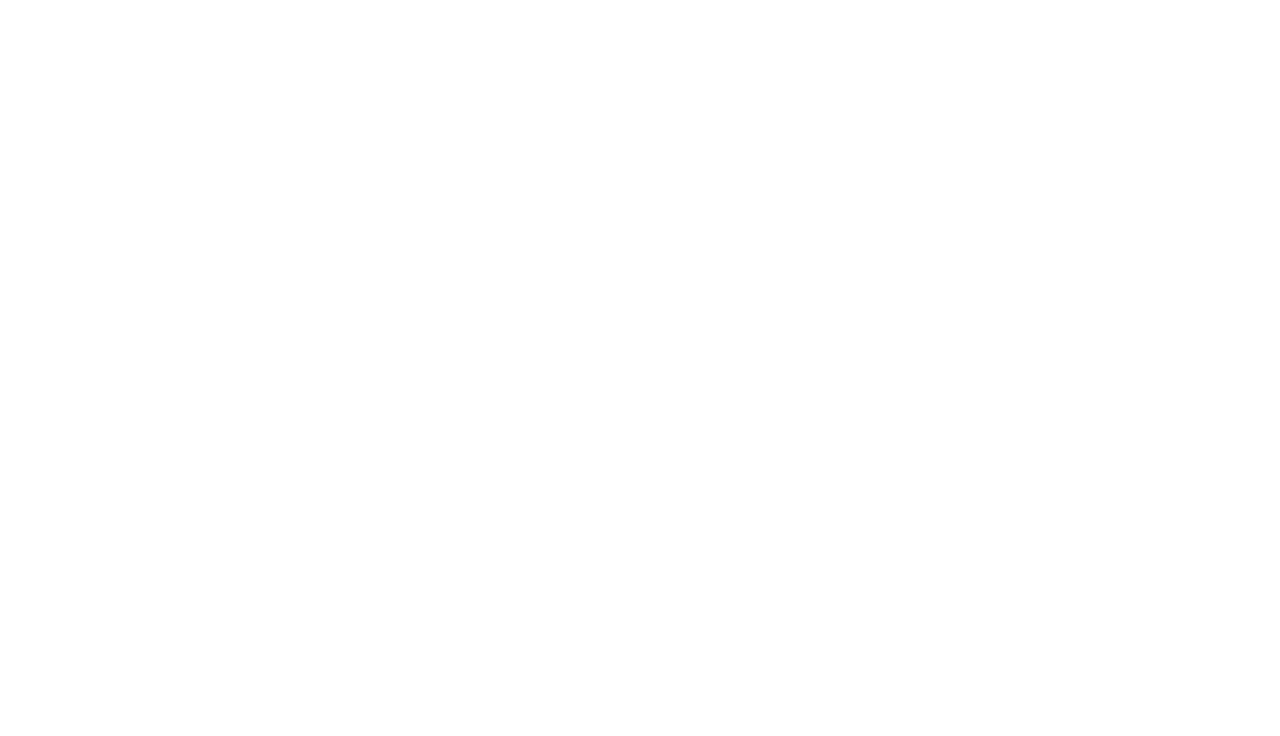
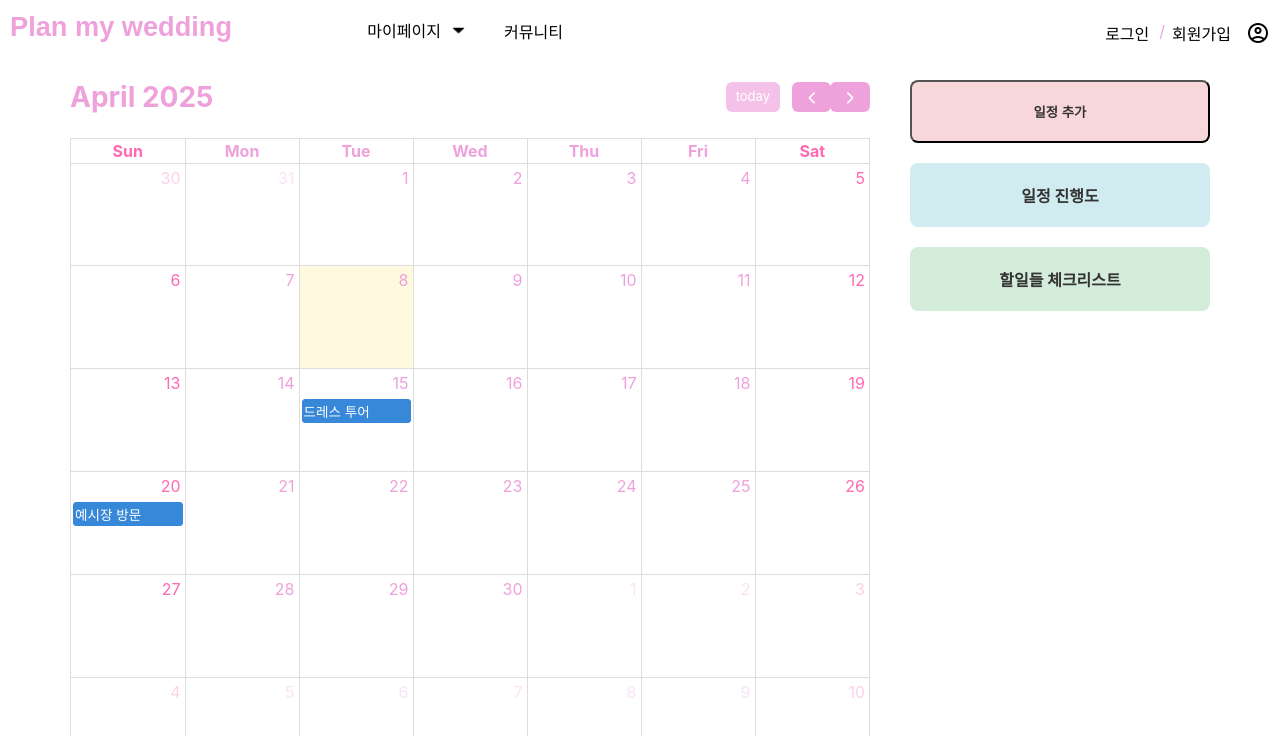
Before and after one commit to yugwangmyeong/PlanMyWedding, a React (Create React App) app in the folder front/: page /calender in a window 1280 px wide. Before the commit this address had no page. Shown: the top 736 px of the page. Built offline with nearby package versions, Linux system fonts and the light colour scheme.

Commit message:
차예린 첫번쨰 커밋 04/02

```diff
--- a/front/package.json
+++ b/front/package.json
@@ -3,6 +3,8 @@
   "version": "0.1.0",
   "private": true,
   "dependencies": {
+    "@fullcalendar/daygrid": "^6.1.15",
+    "@fullcalendar/react": "^6.1.15",
     "@testing-library/dom": "^10.4.0",
     "@testing-library/jest-dom": "^6.6.3",
     "@testing-library/react": "^16.2.0",
@@ -10,7 +12,7 @@
     "react": "^19.0.0",
     "react-dom": "^19.0.0",
     "react-router-dom": "^7.4.1",
-    "react-scripts": "5.0.1",
+    "react-scripts": "^5.0.1",
     "recharts": "^2.15.1",
     "web-vitals": "^2.1.4"
   },
--- a/front/src/App.js
+++ b/front/src/App.js
@@ -2,14 +2,14 @@
 import { BrowserRouter, Routes, Route } from 'react-router-dom';
 import Header from './components/Header';
 import Login from './components/Login';
-
-
+import Calender from './components/Calender'; // ✅ 캘린더 컴포넌트 import 추가
 
 function App() {
   return (
     <BrowserRouter>
       <div className="App">
         <Routes>
+          {/* 기본 경로 → 로그인 */}
           <Route
             path="/"
             element={
@@ -18,7 +18,12 @@
               </div>
             }
           />
+
+          {/* Header 컴포넌트 라우트 */}
           <Route path="/header" element={<Header />} />
+
+          {/* ✅ Calender 컴포넌트 라우트 추가 */}
+          <Route path="/calender" element={<Calender />} />
         </Routes>
       </div>
     </BrowserRouter>
--- /dev/null
+++ b/front/src/components/Calender.jsx
@@ -0,0 +1,96 @@
+import React, { useRef, useEffect, useState } from "react";
+import FullCalendar from "@fullcalendar/react";
+import dayGridPlugin from "@fullcalendar/daygrid";
+import Header from "./Header";
+import "./styles/Calender.css";
+
+const Calender = () => {
+  const calendarRef = useRef(null);
+  const [isModalOpen, setIsModalOpen] = useState(false);
+  const [newTitle, setNewTitle] = useState("");
+  const [newDate, setNewDate] = useState("");
+
+  useEffect(() => {
+    const calendarApi = calendarRef.current?.getApi();
+    calendarApi?.render();
+  }, []);
+
+  // 일정 추가 함수
+  const handleAddEvent = () => {
+    if (newTitle && newDate) {
+      const calendarApi = calendarRef.current?.getApi();
+      calendarApi?.addEvent({
+        title: newTitle,
+        start: newDate,
+        allDay: true,
+        color: "#EFA1DC",
+      });
+      setNewTitle("");
+      setNewDate("");
+      setIsModalOpen(false);
+    } else {
+      alert("일정 제목과 날짜를 모두 입력하세요.");
+    }
+  };
+
+  return (
+    <div>
+      <Header />
+
+      {/* 메인 컨텐츠 가로 정렬 */}
+      <div className="calendar-container">
+        {/* 왼쪽: 캘린더 */}
+        <div className="calendar-box">
+          <FullCalendar
+            height={700}
+            plugins={[dayGridPlugin]}
+            initialView="dayGridMonth"
+            ref={calendarRef}
+            events={[
+              { title: "드레스 투어", start: "2025-04-15" },
+              { title: "예시장 방문", start: "2025-04-20" },
+            ]}
+            dateClick={(info) => {
+              alert(info.dateStr + " 날짜를 클릭했어요!");
+            }}
+          />
+        </div>
+
+        {/* 오른쪽: 기능 카드들 */}
+        <div className="side-box">
+          <button className="side-card pink" onClick={() => setIsModalOpen(true)}>
+            일정 추가
+          </button>
+          <div className="side-card blue">일정 진행도</div>
+          <div className="side-card green">할일들 체크리스트</div>
+        </div>
+      </div>
+
+      {/* ✅ 모달 창 */}
+      {isModalOpen && (
+        <div className="modal-backdrop">
+          <div className="modal-content">
+            <h3>일정 추가</h3>
+            <input
+              type="text"
+              placeholder="일정 제목"
+              value={newTitle}
+              onChange={(e) => setNewTitle(e.target.value)}
+            />
+            <input
+              type="date"
+              value={newDate}
+              onChange={(e) => setNewDate(e.target.value)}
+            />
+            <div className="modal-buttons">
+              <button onClick={handleAddEvent}>추가하기</button>
+              <button onClick={() => setIsModalOpen(false)}>닫기</button>
+            </div>
+          </div>
+        </div>
+      )}
+    </div>
+  );
+};
+
+export default Calender;
--- /dev/null
+++ b/front/src/components/styles/Calender.css
@@ -0,0 +1,159 @@
+/* 전체 캘린더 + 사이드 정렬 박스 */
+.calendar-container {
+  display: flex;
+  justify-content: center;
+  gap: 40px;
+  padding: 30px;
+}
+
+/* 캘린더 영역 */
+.calendar-box {
+  max-width: 800px;
+  width: 100%;
+}
+
+/* 오른쪽 사이드 박스 */
+.side-box {
+  width: 300px;
+  display: flex;
+  flex-direction: column;
+  gap: 20px;
+}
+
+/* 공통 카드 스타일 */
+.side-card {
+  padding: 20px;
+  border-radius: 8px;
+  color: #333;
+  font-weight: bold;
+  text-align: center;
+}
+
+/* 색상 테마 */
+.side-card.pink {
+  background: #f8d7da;
+}
+.side-card.blue {
+  background: #d1ecf1;
+}
+.side-card.green {
+  background: #d4edda;
+}
+
+
+
+
+
+
+
+
+
+
+
+/* 일요일 날짜 */
+.fc-day-sun a {
+  color: hotpink !important;
+}
+
+/* 토요일 날짜 */
+.fc-day-sat a {
+  color: hotpink !important;
+}
+
+/* 평일 (월~금) 날짜 */
+.fc-day-mon a,
+.fc-day-tue a,
+.fc-day-wed a,
+.fc-day-thu a,
+.fc-day-fri a {
+  color: #EFA1DC !important; /* 혹은 #ff69b4 */
+}
+
+/* 월(달 이름) 텍스트 색상 핑크로 변경 */
+.fc-toolbar-title {
+  color: #EFA1DC !important; /* 또는 원하는 색상 #ff69b4 */
+}
+
+/* === FullCalendar 버튼 커스터마이징 === */
+.fc-button {
+  background-color: #EFA1DC !important;
+  border: none !important;
+  color: white !important;
+  font-weight: bold;
+  border-radius: 6px !important;
+  padding: 6px 14px !important;
+  cursor: pointer;
+  font-size: 13px !important;
+  padding: 5px 10px !important;
+}
+
+.fc-button:hover {
+  background-color: #EFA1DC !important;
+}
+
+.fc-button-active {
+  background-color: #EFA1DC !important;
+}
+
+
+
+
+
+
+
+
+
+
+
+
+
+
+
+
+/* 모달 배경 */
+.modal-backdrop {
+  position: fixed;
+  top: 0;
+  left: 0;
+  width: 100%;
+  height: 100%;
+  background: rgba(0, 0, 0, 0.4);
+  display: flex;
+  justify-content: center;
+  align-items: center;
+  z-index: 1000;
+}
+
+/* 모달 창 */
+.modal-content {
+  background: #fff;
+  padding: 30px;
+  border-radius: 12px;
+  box-shadow: 0 6px 20px rgba(0, 0, 0, 0.3);
+  width: 300px;
+  display: flex;
+  flex-direction: column;
+  gap: 15px;
+}
+
+/* 입력창 */
+.modal-content input {
+  padding: 8px;
+  border: 1px solid #ccc;
+  border-radius: 6px;
+}
+
+/* 버튼 */
+.modal-buttons button {
+  padding: 8px 12px;
+  margin-right: 10px;
+  background-color: #efa1dc;
+  color: white;
+  border: none;
+  border-radius: 6px;
+  cursor: pointer;
+}
+
+.modal-buttons button:hover {
+  background-color: #e181c4;
+}
```
Also changed, not shown: front/src/components/A.jsx (deleted), 1 other file (tests, documents, lock files or other folders). Lines whose indentation alone changed are shown as unchanged.
